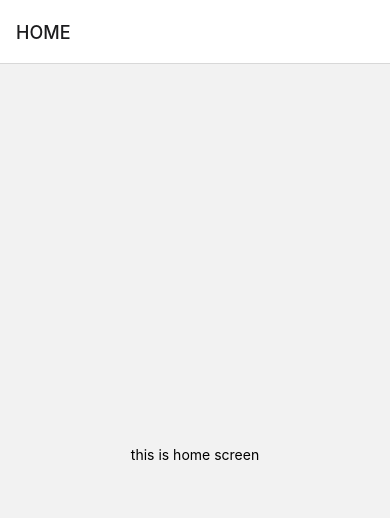
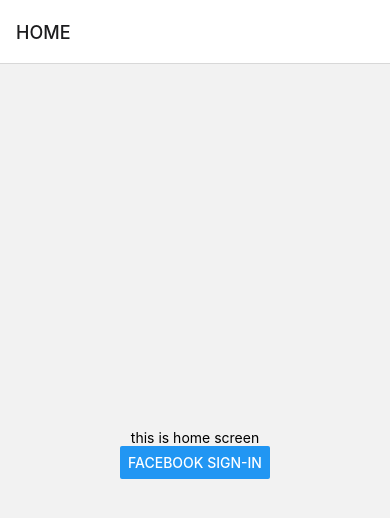
Before and after one commit to isharadilshan/empite-test, a React Native app: screen / in a window 390 px wide. Shown: the top 518 px of the page. Built offline with nearby package versions, Linux system fonts and the light colour scheme; no server answers.

Commit message:
setting up firebase

```diff
--- a/package.json
+++ b/package.json
@@ -10,6 +10,8 @@
     "lint": "eslint ."
   },
   "dependencies": {
+    "@react-native-firebase/app": "14.9.4",
+    "@react-native-firebase/auth": "14.9.4",
     "@react-navigation/native": "6.0.10",
     "@react-navigation/stack": "6.2.1",
     "axios": "0.27.2",
--- a/src/screens/HomeScreen/index.js
+++ b/src/screens/HomeScreen/index.js
@@ -1,5 +1,6 @@
 import React, {useCallback, useEffect} from 'react';
-import {View, Text} from 'react-native';
+import auth from '@react-native-firebase/auth';
+import {Button, View, Text} from 'react-native';
 import {consumeApi} from '../../services/weather';
 
 const HomeScreen = () => {
@@ -16,9 +17,26 @@
     consumeWeatherApi();
   }, [consumeWeatherApi]);
 
+  const login = (email, password) => {
+    try {
+      auth()
+        .signInWithEmailAndPassword(email, password)
+        .then(res => {
+          console.log('RES_-------------------------------', res);
+          console.log(res.user.email);
+        });
+    } catch (error) {
+      console.log(error.toString(error));
+    }
+  };
+
   return (
     <View style={{flex: 1, alignItems: 'center', justifyContent: 'center'}}>
       <Text>this is home screen</Text>
+      <Button
+        title="Facebook Sign-In"
+        onPress={() => login('ishara@gmail.com', 'PHpid_75')}
+      />
     </View>
   );
 };
```
Also changed, not shown: 12 other files (tests, documents, lock files or other folders).
